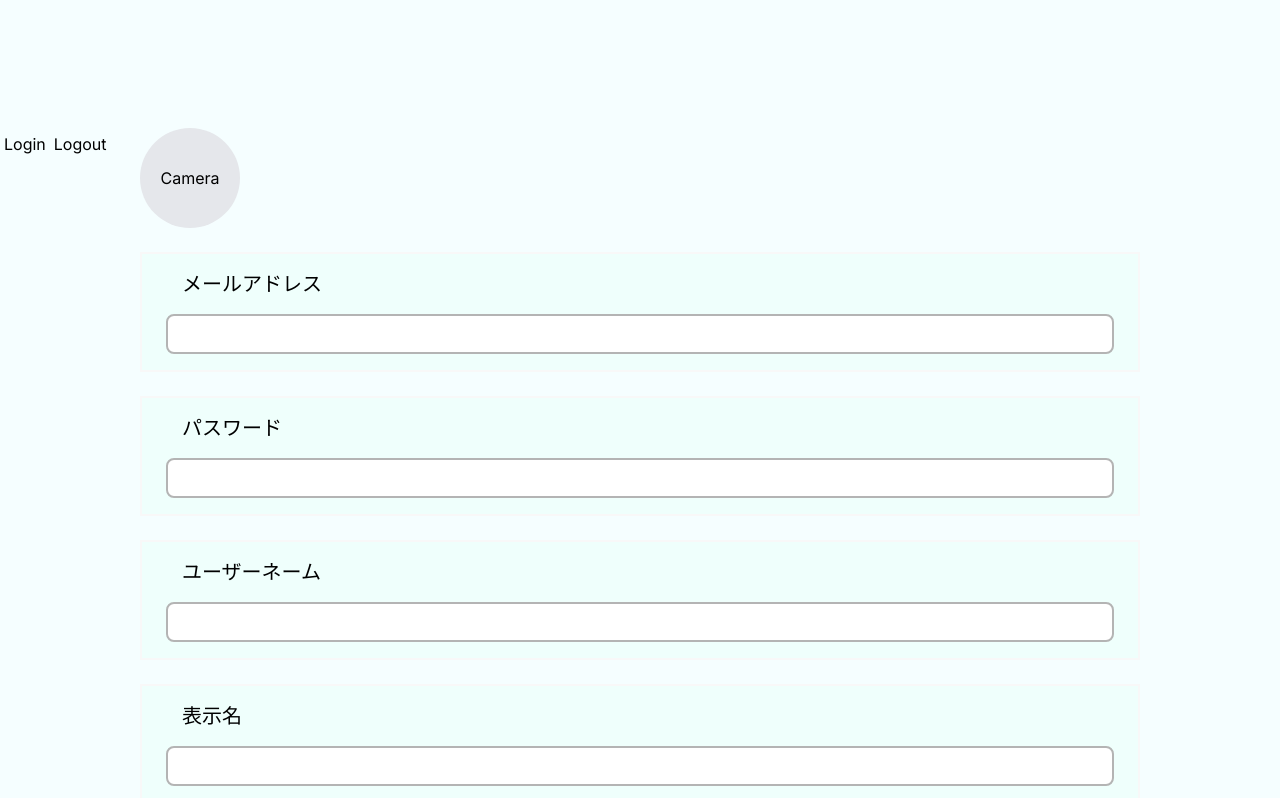
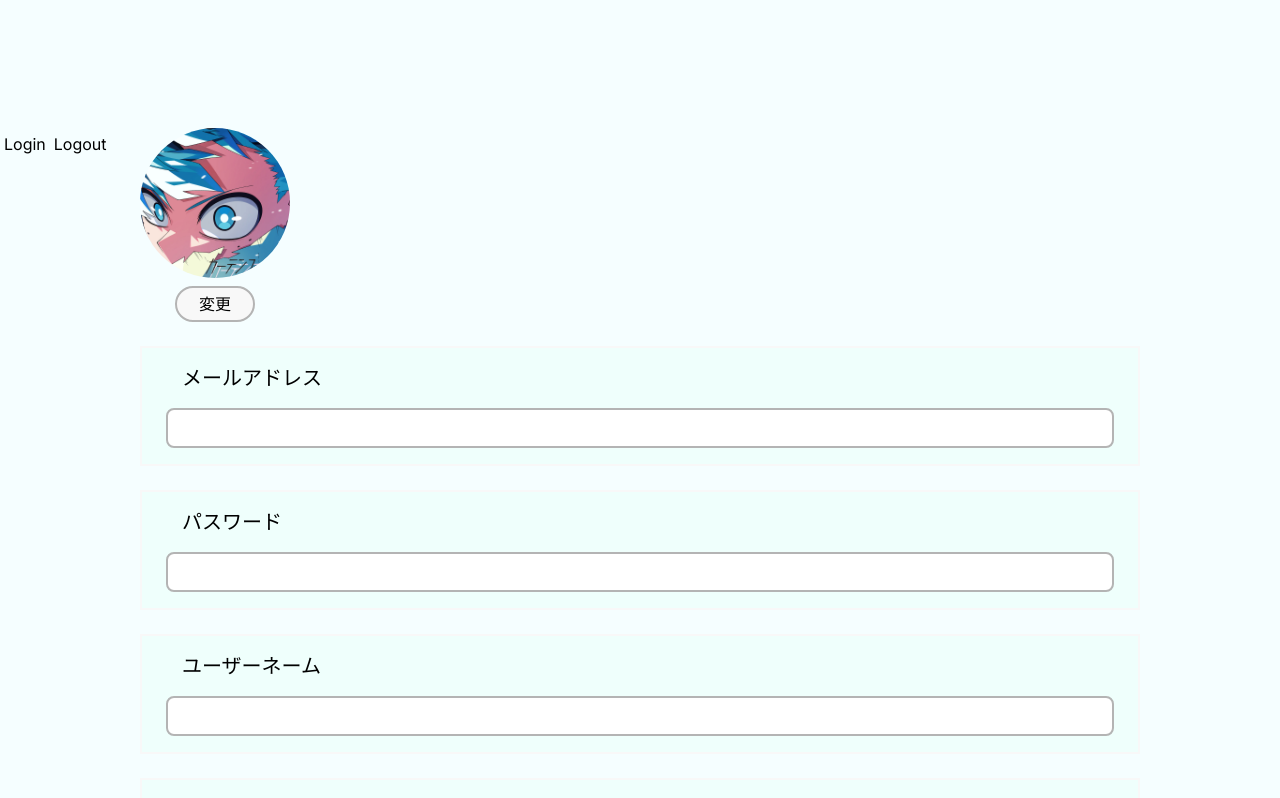
Before and after one commit to HAL-IAIH-team-F/hew-front, a Next.js app: page /user/register in a window 1280 px wide. Shown: the top 798 px of the page. Built offline with nearby package versions, Linux system fonts and the light colour scheme.

Commit message:
アイコン変更ボタンの追加

```diff
--- a/src/app/user/register/UserRegisterForm.tsx
+++ b/src/app/user/register/UserRegisterForm.tsx
@@ -4,6 +4,7 @@ import {StyledInput} from "../../../util/form/StyledInput";
 import {StyledButton} from "../../../util/form/StyledButton";
 import FlexBox from "../../../util/FlexBox";
 import {ChangeEvent, useState} from "react";
+
 
 export default function UserRegisterForm(
     {
@@ -26,23 +27,24 @@ export default function UserRegisterForm(
 
     return (
         <StyledForm {...props}>
-            <div className="relative w-[100px] h-[100px]">
-                <div className="w-full h-full overflow-hidden rounded-full bg-gray-200">
+            <label className="relative w-fit block">
+                <div className="w-[150px] h-[150px] overflow-hidden rounded-full bg-gray-200">
                     {imagePreview ? (
                         <img src={imagePreview} alt="プレビュー" className="w-full h-full object-cover"/>
                     ) : (
                         <div className="w-full h-full flex items-center justify-center">
-                            Camera
+                            <img className={"w-full h-full"} src={"/curtain.png"}/>
                         </div>
                     )}
                 </div>
+                <div className={"rounded-3xl w-20 mx-auto py-1 hover:bg-lightGray mt-2 bg-white border-2 border-borderDef text-center"}>変更</div>
                 <input name={"icon"}
                        type="file"
                        onChange={handleImageChange}
                        accept="image/*"
-                    className="absolute inset-0 w-full h-full opacity-0 cursor-pointer"
+                       className="invisible h-0 w-0 fixed"
                 />
-            </div>
+            </label>
             <StyledInput name={"メールアドレス"} type={"text"}/>
             <StyledInput name={"パスワード"} type={"text"}/>
             <StyledInput name={"ユーザーネーム"} type={"text"}/>
```
Also changed, not shown: public/curtain.png (added). Lines whose indentation alone changed are shown as unchanged.
